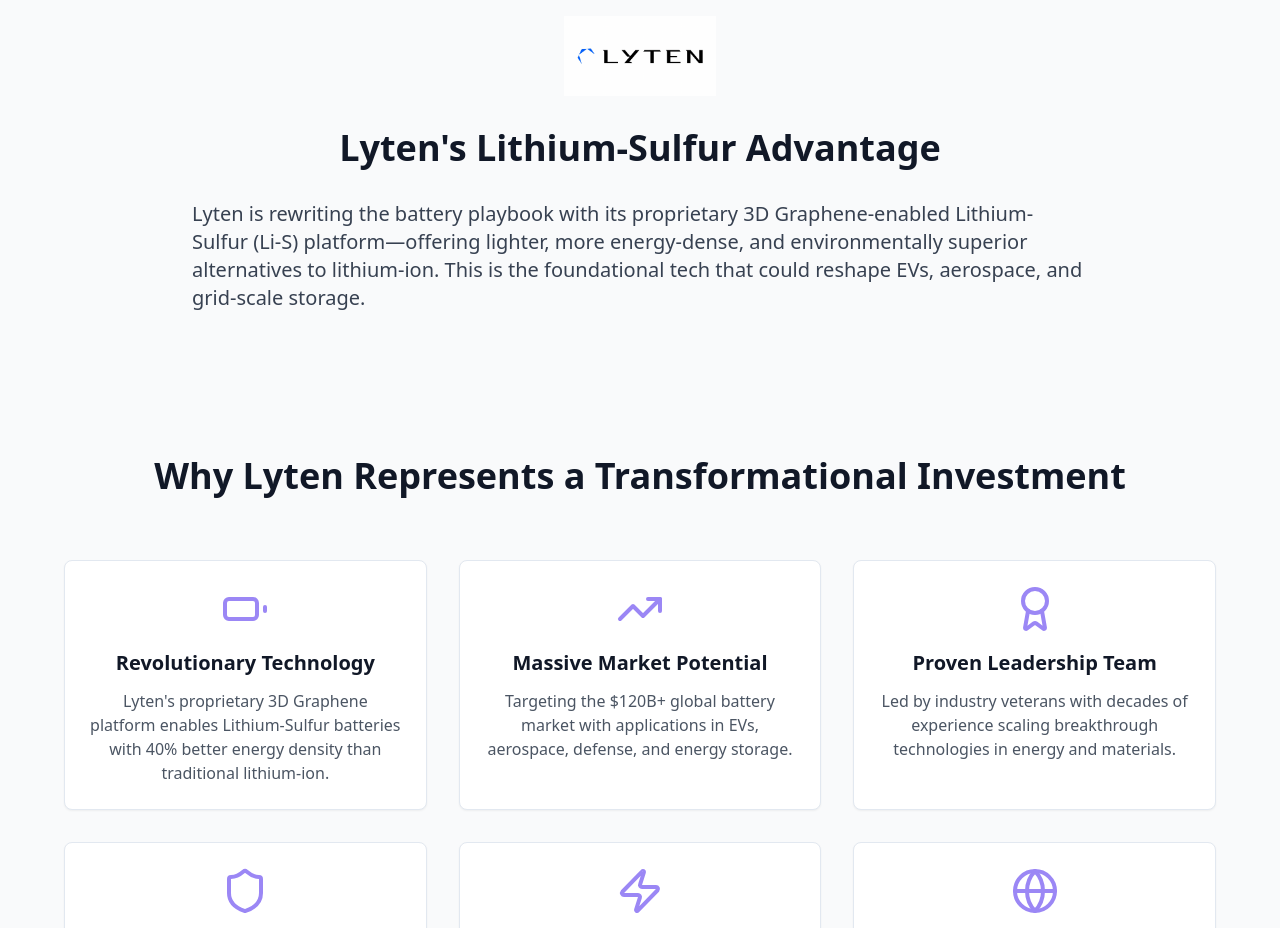
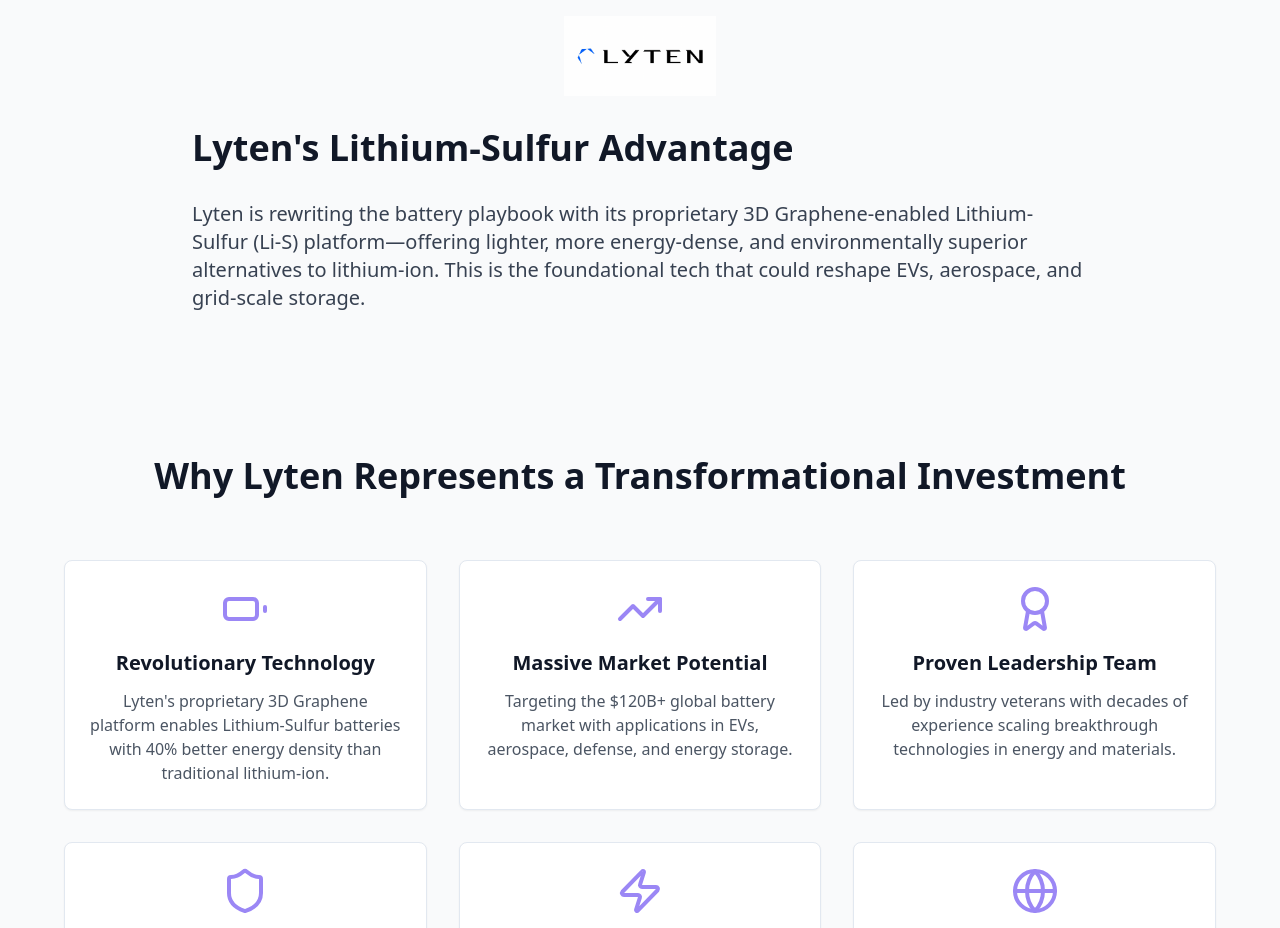
Before and after one commit to drewleahy/splycap-00, a React (Vite) app: page /lyten-exclusive-2025 in a window 1280 px wide. Shown: the part 780-1708 px from the top of the page. Built offline with nearby package versions, Linux system fonts and the light colour scheme.

Commit message:
Left align Lyten section
Left align the content within the Lyten section in the landing page.

```diff
--- a/src/components/landing/LandingContentWithLogo.tsx
+++ b/src/components/landing/LandingContentWithLogo.tsx
@@ -26,7 +26,7 @@ export const LandingContentWithLogo = ({
             className="h-16 md:h-20 object-contain"
           />
         </div>
-        <h2 className="text-xl md:text-3xl lg:text-4xl font-bold mb-8 text-gray-900 text-center">
+        <h2 className="text-xl md:text-3xl lg:text-4xl font-bold mb-8 text-gray-900 text-left">
           {title}
         </h2>
         <p className="text-lg md:text-xl text-gray-700 leading-relaxed">
```
